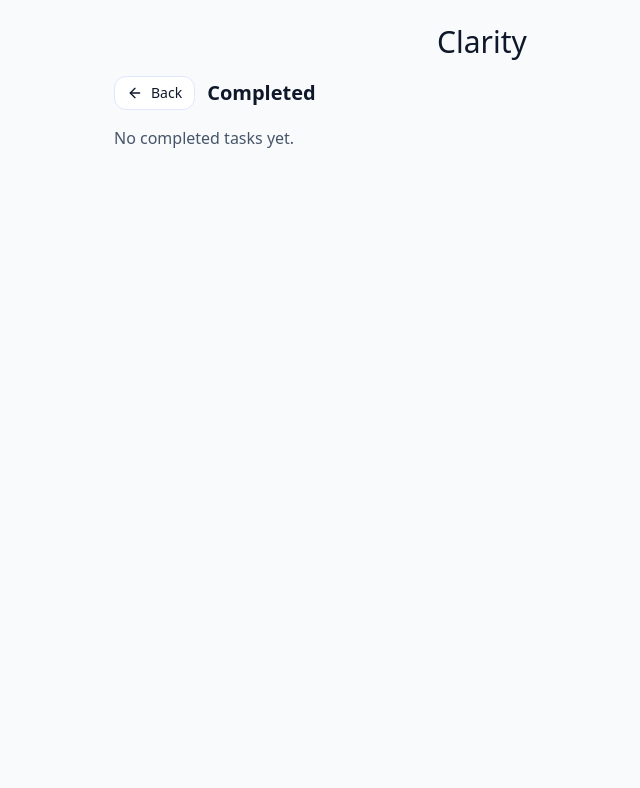
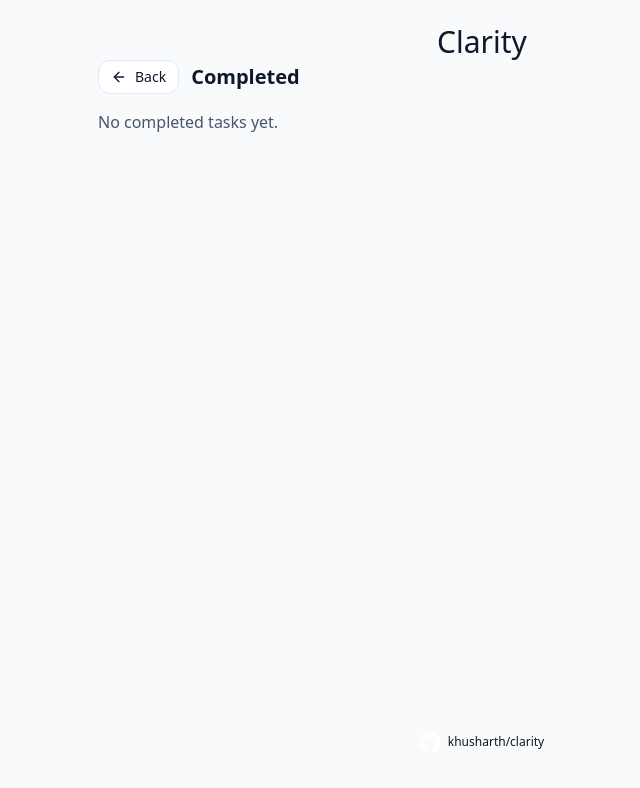
Before and after one commit to khusharth/clarity, a Next.js app: page /completed in a window 1280 px wide. Shown: the top 788 px of the page, without its empty margins (158-798 px from the left). Built offline with nearby package versions, Linux system fonts and the light colour scheme.

Commit message:
feat: add footer

```diff
--- a/app/completed/page.tsx
+++ b/app/completed/page.tsx
@@ -25,7 +25,7 @@
   );
 
   return (
-    <main className="mx-auto w-full max-w-3xl p-4 bg-[rgb(var(--color-bg))] text-[rgb(var(--color-fg))] min-h-screen">
+    <div className="mx-auto max-w-3xl">
       <div className="mb-4 flex items-center gap-3">
         <Link
           href="/"
@@ -65,6 +65,6 @@
           ))}
         </ul>
       )}
-    </main>
+    </div>
   );
 }
--- /dev/null
+++ b/app/components/Footer.tsx
@@ -0,0 +1,33 @@
+"use client";
+import NextImage from "next/image";
+import { useTodos } from "../store/todos";
+import GithubIconLight from "../../public/github-logo/github-white.svg";
+import GithubIconDark from "../../public/github-logo/github-dark.svg";
+
+const Footer = () => {
+  const { themePreference } = useTodos();
+
+  const isLightTheme = themePreference === "light";
+
+  return (
+    <footer className="flex justify-center items-center p-12">
+      <a
+        href="https://github.com/khusharth/clarity"
+        target="_blank"
+        rel="noopener noreferrer"
+        className="flex items-center hover:underline hover:cursor-pointer text-xs"
+      >
+        <div className="w-5 h-5 relative mr-2">
+          <NextImage
+            fill
+            src={isLightTheme ? GithubIconDark : GithubIconLight}
+            alt=""
+          />
+        </div>{" "}
+        <span>khusharth/clarity</span>
+      </a>
+    </footer>
+  );
+};
+
+export default Footer;
--- a/app/layout.tsx
+++ b/app/layout.tsx
@@ -4,6 +4,7 @@
 import "./styles/theme.css";
 import ThemeProvider from "./components/ThemeProvider";
 import Header from "./components/Header";
+import Footer from "./components/Footer";
 
 const geistSans = Geist({
   variable: "--font-geist-sans",
@@ -28,11 +29,16 @@
   return (
     <html lang="en">
       <body
-        className={`${geistSans.variable} ${geistMono.variable} antialiased bg-[rgb(var(--color-bg))] text-[rgb(var(--color-fg))]`}
+        className={`${geistSans.variable} ${geistMono.variable} antialiased bg-[rgb(var(--color-bg))] text-[rgb(var(--color-fg))] min-h-screen flex flex-col`}
       >
         <ThemeProvider />
         <Header />
-        {children}
+
+        <main className="flex-1 overflow-auto bg-[rgb(var(--color-bg))] text-[rgb(var(--color-fg))]">
+          {children}
+        </main>
+
+        <Footer />
       </body>
     </html>
   );
--- a/app/page.tsx
+++ b/app/page.tsx
@@ -33,7 +33,7 @@
   }, []);
 
   return (
-    <main className="min-h-screen bg-[rgb(var(--color-bg))] text-[rgb(var(--color-fg))]">
+    <div>
       <Matrix />
       <ConfettiOverlay />
       <Settings />
@@ -51,6 +51,6 @@
         Completed
       </a>
       <AddTodoModal open={open} onClose={() => setOpen(false)} />
-    </main>
+    </div>
   );
 }
```
Also changed, not shown: public/github-logo/github-dark.svg (added), public/github-logo/github-white.svg (added).
